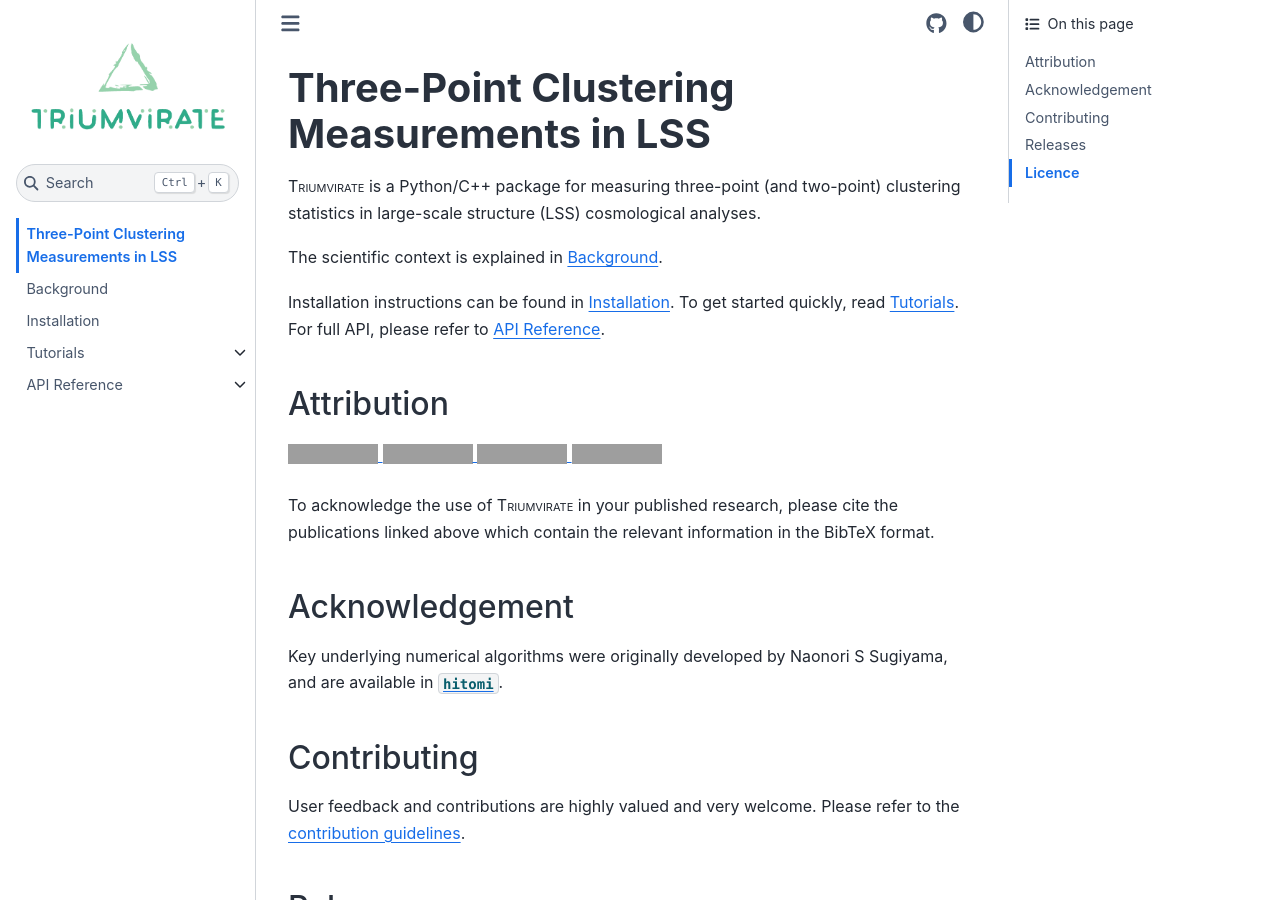
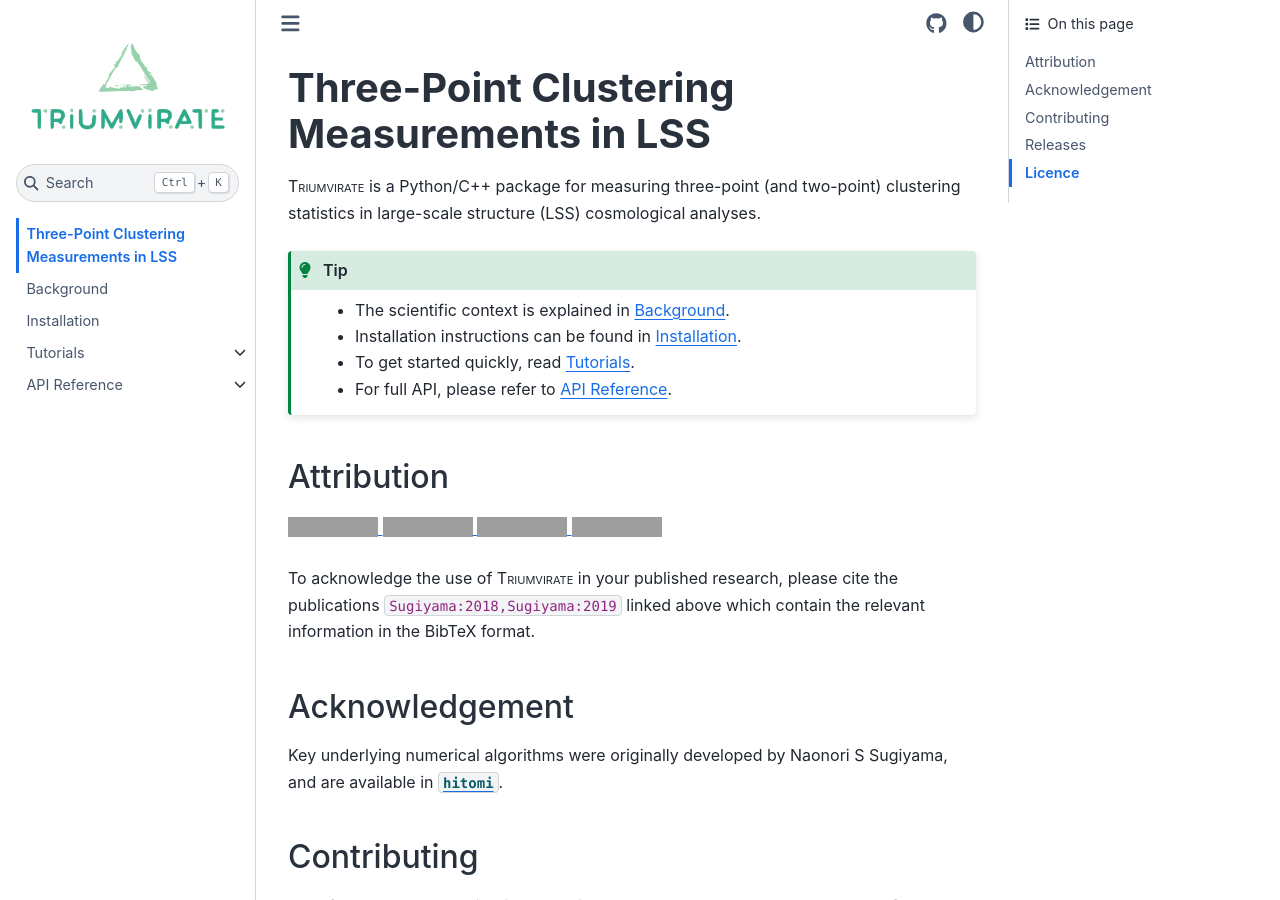
Before and after one commit to MikeSWang/Triumvirate, a Sphinx documentation site: the page built from docs/source/index.rst, in a window 1280 px wide and 900 px high, scrolled down 257 px, cut to the strip 0-900 px from the top of the window. Built offline with Sphinx 7.4.7 and the Sphinx Book theme 1.1.4, drawn with Linux system fonts in a browser that asks for light colours; pages that are not in the unit, such as notebooks, are missing from menus; cross-references to code outside the pages are shown as plain code; grey boxes are pictures that could not be loaded.

```diff
--- a/docs/source/background.rst
+++ b/docs/source/background.rst
@@ -14,12 +14,12 @@ models.
 For the TripoSH decomposition mentioned above, |Triumvirate| offers the
 following functionalities:
 
-* :mod:`~triumvirate.threept` measures three-point clustering statistics,
+* :mod:`triumvirate.threept` measures three-point clustering statistics,
   namely multipoles of the bispectrum in Fourier space and of the three-point
   correlation function (3PCF) in configuration space, as in eqs. (41) & (48)
   of :cite:t:`Sugiyama:2019`;
 
-* :mod:`~triumvirate.twopt` measures two-point clustering statistics, namely
+* :mod:`triumvirate.twopt` measures two-point clustering statistics, namely
   multipoles of the power spectrum and two-point correlation function (2PCF),
   as in eqs. (40) & (49) of :cite:t:`Sugiyama:2018`;
 
--- a/docs/source/index.rst
+++ b/docs/source/index.rst
@@ -12,11 +12,12 @@
 two-point) clustering statistics in large-scale structure (LSS)
 cosmological analyses.
 
-The scientific context is explained in :doc:`background`.
+.. tip::
 
-Installation instructions can be found in :doc:`installation`. To get
-started quickly, read :doc:`tutorials`. For full API, please refer to
-:doc:`apidoc`.
+    * The scientific context is explained in :doc:`background`.
+    * Installation instructions can be found in :doc:`installation`.
+    * To get started quickly, read :doc:`tutorials`.
+    * For full API, please refer to :doc:`apidoc`.
 
 
 Attribution
@@ -36,7 +37,7 @@ Attribution
     :alt: MNRAS
 
 |br| To acknowledge the use of |Triumvirate| in your published research, please
-cite the publications linked above which contain the relevant information
+cite the publications :cite:p:`Sugiyama:2018,Sugiyama:2019` linked above which contain the relevant information
 in the BibTeX format.
 
 
```
